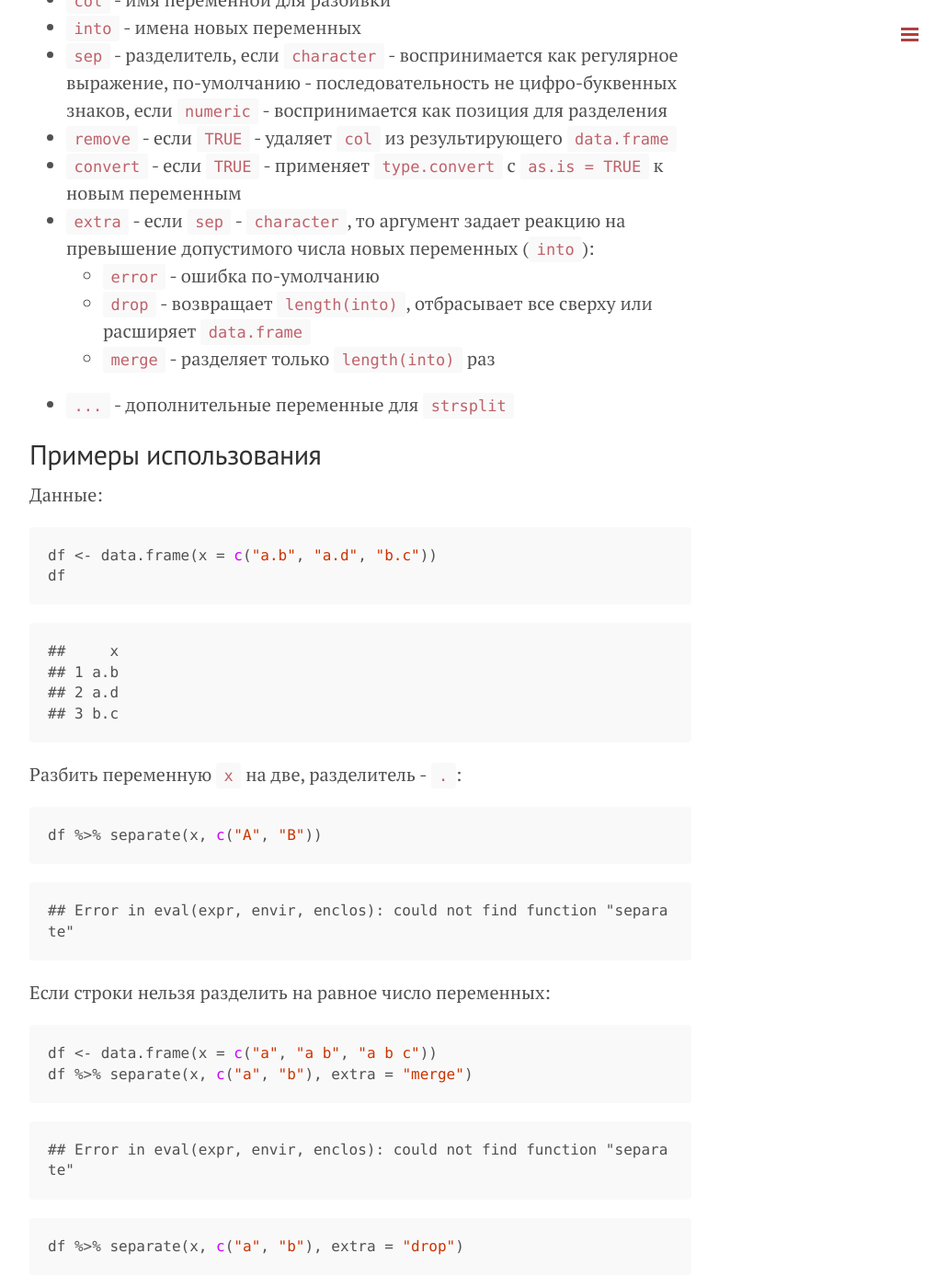
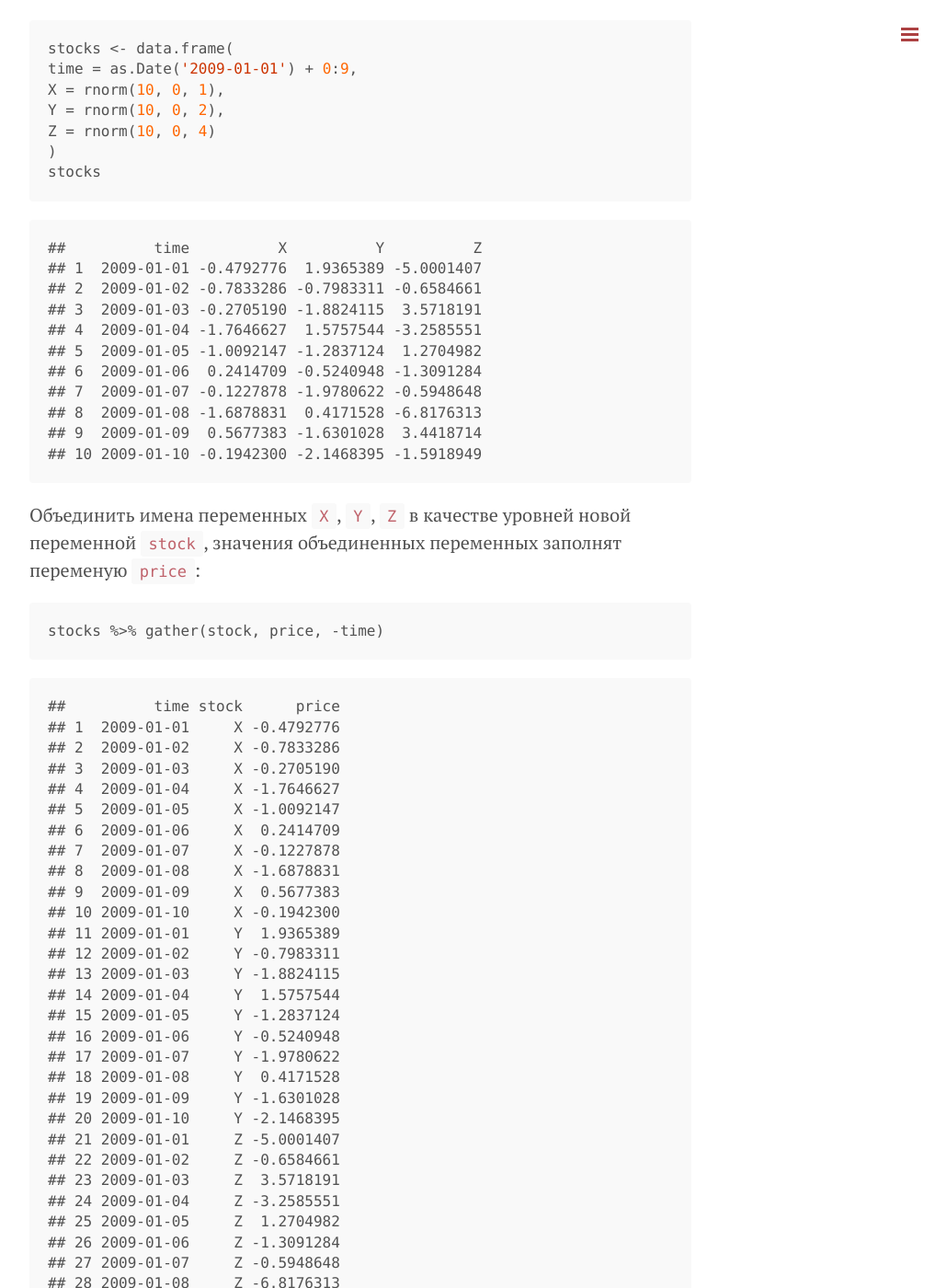
Before and after one commit to lancelote/lancelote.github.io, a Jekyll site: the page built from _posts/2014-12-13-tidyr.md, in a window 1280 px wide and 1400 px high, scrolled down 7984 px. Shown: the whole window at 92% size, without its empty margins (248-1278 px from the left). Built offline with Jekyll 4.4.1, drawn with Linux system fonts in a browser that asks for light colours; Markdown is read by kramdown in place of the engine named in the settings; comment, search, counter and statistics services are not loaded; some of the changed text lies outside the part shown.

Commit message:
Fix "no tidyr loaded" error

````diff
--- a/_posts/2014-12-13-tidyr.md
+++ b/_posts/2014-12-13-tidyr.md
@@ -12,13 +12,6 @@
 
 ```r
 library(tidyr)
-```
-
-```
-## Error in library(tidyr): there is no package called 'tidyr'
-```
-
-```r
 library(dplyr)
 ```
 
@@ -59,7 +52,13 @@
 ```
 
 ```
-## Error in eval(expr, envir, enclos): could not find function "expand"
+##   vs cyl
+## 1  0   4
+## 2  0   6
+## 3  0   8
+## 4  1   4
+## 5  1   6
+## 6  1   8
 ```
 
 Все комбинации переменных `cyl` и `mpg`, последняя при этом принимает только минимальное или максимальное значение:
@@ -69,7 +68,13 @@
 ```
 
 ```
-## Error in eval(expr, envir, enclos): could not find function "expand"
+##   cyl  mpg
+## 1   4 10.4
+## 2   4 33.9
+## 3   6 10.4
+## 4   6 33.9
+## 5   8 10.4
+## 6   8 33.9
 ```
 
 Все комбинации переменных `cyl` и `mpg`, последняя при этом принимает значения из разбитого на 5 равных частей диапазона:
@@ -79,7 +84,22 @@
 ```
 
 ```
-## Error in eval(expr, envir, enclos): could not find function "expand"
+##    cyl    mpg
+## 1    4 10.400
+## 2    4 16.275
+## 3    4 22.150
+## 4    4 28.025
+## 5    4 33.900
+## 6    6 10.400
+## 7    6 16.275
+## 8    6 22.150
+## 9    6 28.025
+## 10   6 33.900
+## 11   8 10.400
+## 12   8 16.275
+## 13   8 22.150
+## 14   8 28.025
+## 15   8 33.900
 ```
 
 Все комбинации переменных `a`, `b` и `c`:
@@ -89,7 +109,25 @@
 ```
 
 ```
-## Error in eval(expr, envir, enclos): could not find function "expand"
+##    a b c
+## 1  1 3 1
+## 2  1 3 2
+## 3  1 3 3
+## 4  1 5 1
+## 5  1 5 2
+## 6  1 5 3
+## 7  2 3 1
+## 8  2 3 2
+## 9  2 3 3
+## 10 2 5 1
+## 11 2 5 2
+## 12 2 5 3
+## 13 5 3 1
+## 14 5 3 2
+## 15 5 3 3
+## 16 5 5 1
+## 17 5 5 2
+## 18 5 5 3
 ```
 
 Все комбинации переменных `a` и `b`:
@@ -99,7 +137,13 @@
 ```
 
 ```
-## Error in eval(expr, envir, enclos): could not find function "expand"
+##   a b
+## 1 1 3
+## 2 1 5
+## 3 2 3
+## 4 2 5
+## 5 5 3
+## 6 5 5
 ```
 
 Все комбинации переменных `a` и `c`:
@@ -109,7 +153,16 @@
 ```
 
 ```
-## Error in eval(expr, envir, enclos): could not find function "expand"
+##   a c
+## 1 1 1
+## 2 1 2
+## 3 1 3
+## 4 2 1
+## 5 2 2
+## 6 2 3
+## 7 5 1
+## 8 5 2
+## 9 5 3
 ```
 
 Все комбинации переменных `b ` и `c`:
@@ -119,7 +172,13 @@
 ```
 
 ```
-## Error in eval(expr, envir, enclos): could not find function "expand"
+##   b c
+## 1 3 1
+## 2 3 2
+## 3 3 3
+## 4 5 1
+## 5 5 2
+## 6 5 3
 ```
 
 # extract()
@@ -167,7 +226,10 @@
 ```
 
 ```
-## Error in eval(expr, envir, enclos): could not find function "extract"
+##   A
+## 1 a
+## 2 a
+## 3 b
 ```
 
 Разбить переменную `x`:
@@ -177,7 +239,10 @@
 ```
 
 ```
-## Error in eval(expr, envir, enclos): could not find function "extract"
+##   A B
+## 1 a b
+## 2 a d
+## 3 b c
 ```
 
 # extract_numeric()
@@ -203,7 +268,7 @@
 ```
 
 ```
-## Error in eval(expr, envir, enclos): could not find function "extract_numeric"
+## [1] 1200.34
 ```
 
 
@@ -212,7 +277,7 @@
 ```
 
 ```
-## Error in eval(expr, envir, enclos): could not find function "extract_numeric"
+## [1] -2
 ```
 
 Может некорректно работать со строками, которые точно не являются цифровыми данными:
@@ -222,7 +287,11 @@
 ```
 
 ```
-## Error in eval(expr, envir, enclos): could not find function "extract_numeric"
+## Warning in extract_numeric("-2-2"): NAs introduced by coercion
+```
+
+```
+## [1] NA
 ```
 
 ```r
@@ -230,7 +299,7 @@
 ```
 
 ```
-## Error in eval(expr, envir, enclos): could not find function "extract_numeric"
+## [1] 1234
 ```
 
 # gather()
@@ -267,17 +336,17 @@
 ```
 
 ```
-##          time           X           Y           Z
-## 1  2009-01-01  0.30239262 -1.45636191 -1.12057468
-## 2  2009-01-02  0.52745928  0.03548609  2.00479263
-## 3  2009-01-03 -0.21783959 -2.06397672  0.54949374
-## 4  2009-01-04  0.59779355  0.65271863  1.07087917
-## 5  2009-01-05  0.07797337  4.53273119  3.00914045
-## 6  2009-01-06  0.18901927  2.09393810  7.07694660
-## 7  2009-01-07  0.66790932  0.66479154 -2.82631412
-## 8  2009-01-08  0.30511183  1.69841809 -5.54656532
-## 9  2009-01-09 -0.50635292  2.38054506  0.86000779
-## 10 2009-01-10  0.13332870 -1.38888613 -0.02049238
+##          time          X          Y          Z
+## 1  2009-01-01 -0.4792776  1.9365389 -5.0001407
+## 2  2009-01-02 -0.7833286 -0.7983311 -0.6584661
+## 3  2009-01-03 -0.2705190 -1.8824115  3.5718191
+## 4  2009-01-04 -1.7646627  1.5757544 -3.2585551
+## 5  2009-01-05 -1.0092147 -1.2837124  1.2704982
+## 6  2009-01-06  0.2414709 -0.5240948 -1.3091284
+## 7  2009-01-07 -0.1227878 -1.9780622 -0.5948648
+## 8  2009-01-08 -1.6878831  0.4171528 -6.8176313
+## 9  2009-01-09  0.5677383 -1.6301028  3.4418714
+## 10 2009-01-10 -0.1942300 -2.1468395 -1.5918949
 ```
 
 Объединить имена переменных `X`, `Y`, `Z` в качестве уровней новой переменной `stock`, значения объединенных переменных заполнят переменую `price`:
@@ -287,7 +356,37 @@
 ```
 
 ```
-## Error in eval(expr, envir, enclos): could not find function "gather"
+##          time stock      price
+## 1  2009-01-01     X -0.4792776
+## 2  2009-01-02     X -0.7833286
+## 3  2009-01-03     X -0.2705190
+## 4  2009-01-04     X -1.7646627
+## 5  2009-01-05     X -1.0092147
+## 6  2009-01-06     X  0.2414709
+## 7  2009-01-07     X -0.1227878
+## 8  2009-01-08     X -1.6878831
+## 9  2009-01-09     X  0.5677383
+## 10 2009-01-10     X -0.1942300
+## 11 2009-01-01     Y  1.9365389
+## 12 2009-01-02     Y -0.7983311
+## 13 2009-01-03     Y -1.8824115
+## 14 2009-01-04     Y  1.5757544
+## 15 2009-01-05     Y -1.2837124
+## 16 2009-01-06     Y -0.5240948
+## 17 2009-01-07     Y -1.9780622
+## 18 2009-01-08     Y  0.4171528
+## 19 2009-01-09     Y -1.6301028
+## 20 2009-01-10     Y -2.1468395
+## 21 2009-01-01     Z -5.0001407
+## 22 2009-01-02     Z -0.6584661
+## 23 2009-01-03     Z  3.5718191
+## 24 2009-01-04     Z -3.2585551
+## 25 2009-01-05     Z  1.2704982
+## 26 2009-01-06     Z -1.3091284
+## 27 2009-01-07     Z -0.5948648
+## 28 2009-01-08     Z -6.8176313
+## 29 2009-01-09     Z  3.4418714
+## 30 2009-01-10     Z -1.5918949
 ```
 
 # separate()
@@ -339,7 +438,10 @@
 ```
 
 ```
-## Error in eval(expr, envir, enclos): could not find function "separate"
+##   A B
+## 1 a b
+## 2 a d
+## 3 b c
 ```
 
 Если строки нельзя разделить на равное число переменных:
@@ -350,7 +452,10 @@
 ```
 
 ```
-## Error in eval(expr, envir, enclos): could not find function "separate"
+##   a    b
+## 1 a <NA>
+## 2 a    b
+## 3 a  b c
 ```
 
 ```r
@@ -358,7 +463,10 @@
 ```
 
 ```
-## Error in eval(expr, envir, enclos): could not find function "separate"
+##   a    b
+## 1 a <NA>
+## 2 a    b
+## 3 a    b
 ```
 
 Данные:
@@ -381,7 +489,9 @@
 ```
 
 ```
-## Error in eval(expr, envir, enclos): could not find function "separate"
+##   key    value
+## 1   x      123
+## 2   y error: 7
 ```
 
 # seq_range()
@@ -409,7 +519,7 @@
 ```
 
 ```
-## Error in eval(expr, envir, enclos): could not find function "seq_range"
+## [1]   1.00  25.75  50.50  75.25 100.00
 ```
 
 # spread()
@@ -447,35 +557,34 @@
 ```
 
 ```
-##          time           X          Y          Z
-## 1  2009-01-01 -0.16978298  1.0866223  2.7267053
-## 2  2009-01-02  1.40212884 -1.8737034 -0.3169082
-## 3  2009-01-03 -0.87827990  2.9898943  1.0549872
-## 4  2009-01-04  1.84309043  1.6126413  1.0767279
-## 5  2009-01-05  1.04666331  1.4360677 -1.0692874
-## 6  2009-01-06 -0.47493068 -3.3951554 -0.1809975
-## 7  2009-01-07 -0.01819235 -3.0520715  2.3244171
-## 8  2009-01-08  1.85538612  2.6935802  4.7464347
-## 9  2009-01-09  0.17965819  2.0940658  5.0416494
-## 10 2009-01-10 -0.04132921  0.5443786  0.7393303
+##          time          X           Y          Z
+## 1  2009-01-01  0.5509000 -1.24039037  3.2040833
+## 2  2009-01-02  1.3413464 -1.48855828 -4.1648503
+## 3  2009-01-03  0.3855348  1.30047788  1.6151873
+## 4  2009-01-04 -1.4462638 -2.78907641  3.5431047
+## 5  2009-01-05 -0.2642500 -1.04966432  0.8261449
+## 6  2009-01-06  0.3462352 -1.31752637  4.6147870
+## 7  2009-01-07  0.5779338  4.58478740 -8.5592733
+## 8  2009-01-08  0.0733195  3.23650582 -2.6601142
+## 9  2009-01-09 -0.7261238  1.59645835 -6.1207366
+## 10 2009-01-10  0.2296175 -0.03613534 -2.9847534
 ```
 
 Противоположность `gather`:
 
 ```r
 stocksm <- stocks %>% gather(stock, price, -time)
-```
-
-```
-## Error in eval(expr, envir, enclos): could not find function "gather"
-```
-
-```r
 head(stocksm)
 ```
 
 ```
-## Error in head(stocksm): object 'stocksm' not found
+##         time stock      price
+## 1 2009-01-01     X  0.5509000
+## 2 2009-01-02     X  1.3413464
+## 3 2009-01-03     X  0.3855348
+## 4 2009-01-04     X -1.4462638
+## 5 2009-01-05     X -0.2642500
+## 6 2009-01-06     X  0.3462352
 ```
 
 ```r
@@ -483,7 +592,17 @@
 ```
 
 ```
-## Error in eval(expr, envir, enclos): object 'stocksm' not found
+##          time          X           Y          Z
+## 1  2009-01-01  0.5509000 -1.24039037  3.2040833
+## 2  2009-01-02  1.3413464 -1.48855828 -4.1648503
+## 3  2009-01-03  0.3855348  1.30047788  1.6151873
+## 4  2009-01-04 -1.4462638 -2.78907641  3.5431047
+## 5  2009-01-05 -0.2642500 -1.04966432  0.8261449
+## 6  2009-01-06  0.3462352 -1.31752637  4.6147870
+## 7  2009-01-07  0.5779338  4.58478740 -8.5592733
+## 8  2009-01-08  0.0733195  3.23650582 -2.6601142
+## 9  2009-01-09 -0.7261238  1.59645835 -6.1207366
+## 10 2009-01-10  0.2296175 -0.03613534 -2.9847534
 ```
 
 Разбить `price` по переменной `time`:
@@ -493,7 +612,14 @@
 ```
 
 ```
-## Error in eval(expr, envir, enclos): object 'stocksm' not found
+##   stock 2009-01-01 2009-01-02 2009-01-03 2009-01-04 2009-01-05 2009-01-06
+## 1     X   0.550900   1.341346  0.3855348  -1.446264 -0.2642500  0.3462352
+## 2     Y  -1.240390  -1.488558  1.3004779  -2.789076 -1.0496643 -1.3175264
+## 3     Z   3.204083  -4.164850  1.6151873   3.543105  0.8261449  4.6147870
+##   2009-01-07 2009-01-08 2009-01-09  2009-01-10
+## 1  0.5779338  0.0733195 -0.7261238  0.22961752
+## 2  4.5847874  3.2365058  1.5964583 -0.03613534
+## 3 -8.5592733 -2.6601142 -6.1207366 -2.98475343
 ```
 
 # unit()
@@ -526,7 +652,13 @@
 ```
 
 ```
-## Error in eval(expr, envir, enclos): could not find function "unite_"
+##                    mpg cyl disp  hp drat    wt  qsec vs_am gear carb
+## Mazda RX4         21.0   6  160 110 3.90 2.620 16.46   0_1    4    4
+## Mazda RX4 Wag     21.0   6  160 110 3.90 2.875 17.02   0_1    4    4
+## Datsun 710        22.8   4  108  93 3.85 2.320 18.61   1_1    4    1
+## Hornet 4 Drive    21.4   6  258 110 3.08 3.215 19.44   1_0    3    1
+## Hornet Sportabout 18.7   8  360 175 3.15 3.440 17.02   0_0    3    2
+## Valiant           18.1   6  225 105 2.76 3.460 20.22   1_0    3    1
 ```
 
 Противоположность `separate`:
@@ -539,7 +671,13 @@
 ```
 
 ```
-## Error in eval(expr, envir, enclos): could not find function "unite"
+##                    mpg cyl disp  hp drat    wt  qsec vs am gear carb
+## Mazda RX4         21.0   6  160 110 3.90 2.620 16.46  0  1    4    4
+## Mazda RX4 Wag     21.0   6  160 110 3.90 2.875 17.02  0  1    4    4
+## Datsun 710        22.8   4  108  93 3.85 2.320 18.61  1  1    4    1
+## Hornet 4 Drive    21.4   6  258 110 3.08 3.215 19.44  1  0    3    1
+## Hornet Sportabout 18.7   8  360 175 3.15 3.440 17.02  0  0    3    2
+## Valiant           18.1   6  225 105 2.76 3.460 20.22  1  0    3    1
 ```
 
 # unnest()
@@ -587,7 +725,13 @@
 ```
 
 ```
-## Error in eval(expr, envir, enclos): could not find function "unnest"
+##   x y
+## 1 1 a
+## 2 2 d
+## 3 2 e
+## 4 2 f
+## 5 3 g
+## 6 3 h
 ```
 
 Разобъем стандартный набор данных `iris` по виду цветка:
@@ -621,7 +765,15 @@
 ```
 
 ```
-## Error in eval(expr, envir, enclos): could not find function "unnest"
+## Source: local data frame [6 x 4]
+##
+##   Sepal.Length Sepal.Width Petal.Length Petal.Width
+## 1          5.1         3.5          1.4         0.2
+## 2          4.9         3.0          1.4         0.2
+## 3          7.0         3.2          4.7         1.4
+## 4          6.4         3.2          4.5         1.5
+## 5          6.3         3.3          6.0         2.5
+## 6          5.8         2.7          5.1         1.9
 ```
 
 Добавим потерявшуюся переменную `Species`:
@@ -631,5 +783,11 @@
 ```
 
 ```
-## Error in eval(expr, envir, enclos): could not find function "unnest"
+##      Species Sepal.Length Sepal.Width Petal.Length Petal.Width
+## 1     setosa          5.1         3.5          1.4         0.2
+## 2     setosa          4.9         3.0          1.4         0.2
+## 3 versicolor          7.0         3.2          4.7         1.4
+## 4 versicolor          6.4         3.2          4.5         1.5
+## 5  virginica          6.3         3.3          6.0         2.5
+## 6  virginica          5.8         2.7          5.1         1.9
 ```
````
